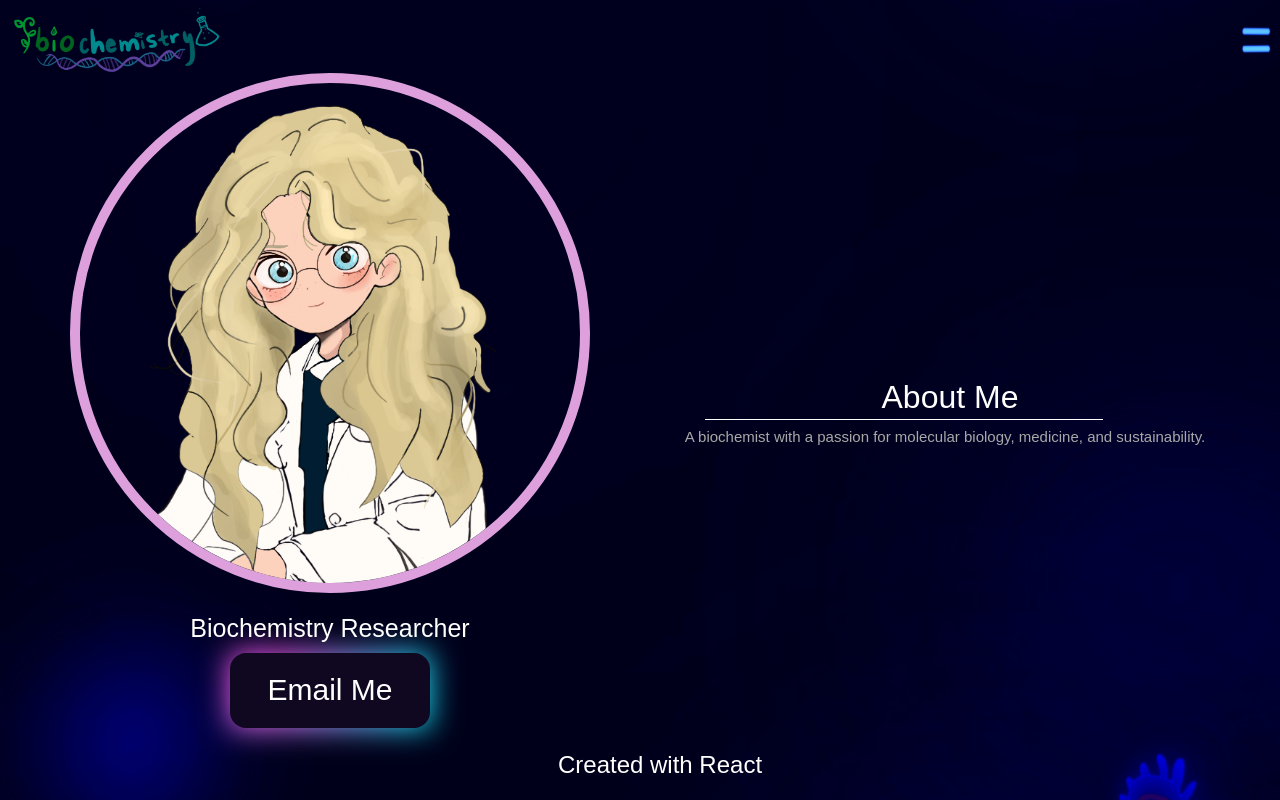
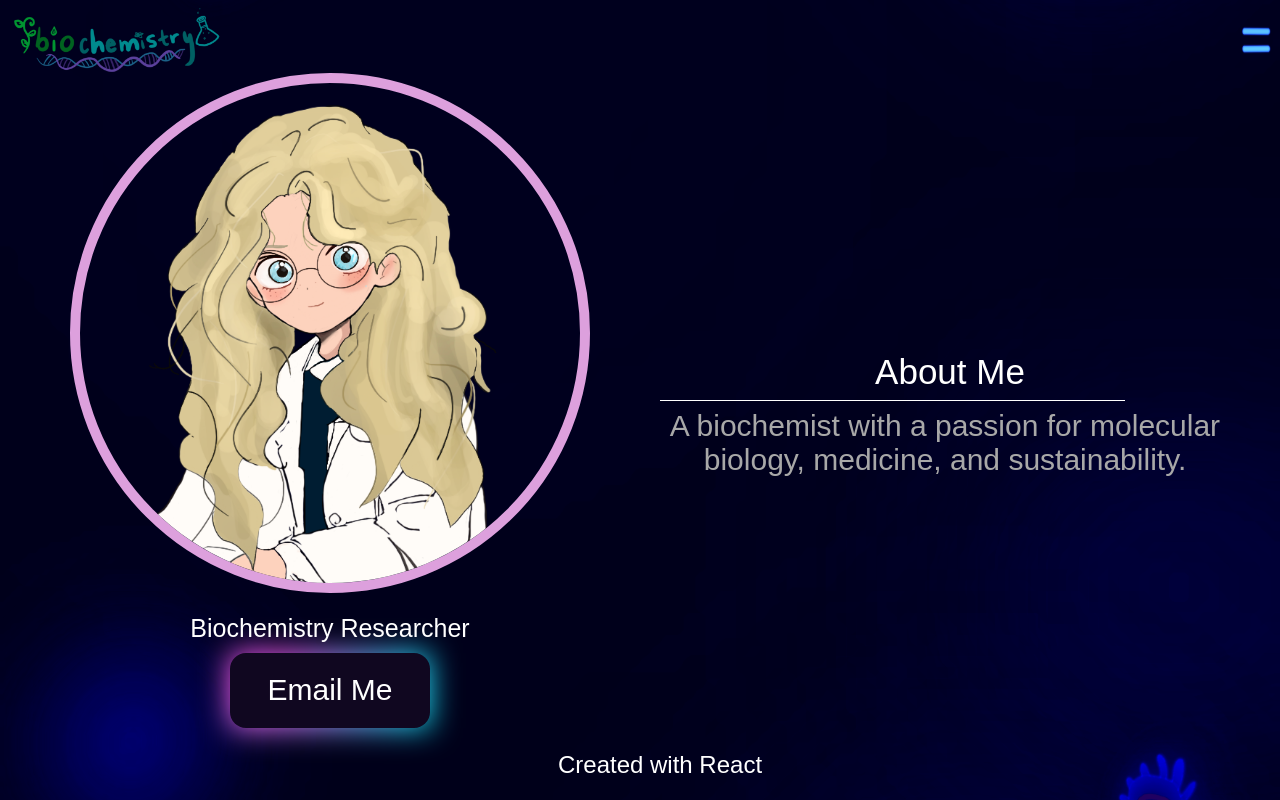
Before and after one commit to miadodgson/Portfolio-ReactJS, a React (Create React App) app: page / in a window 1280 px wide. Built offline with nearby package versions, Linux system fonts and the light colour scheme.

Commit message:
Update AboutMe styles; increase font sizes and line height for better readability

```diff
--- a/src/Routes/AboutMe/AboutMe.css
+++ b/src/Routes/AboutMe/AboutMe.css
@@ -1,5 +1,5 @@
 .about-me {
-	font-size:25%px;
+	font-size:35px;
 	color:white;
 	font-family: sans-serif;
 	font-weight: 100;
@@ -9,7 +9,7 @@
 	padding-top: 20px;
 	margin-left: 10px;
 	margin-right: 10px;
-	line-height:1px;
+	line-height:10px;
 }
 
 @media (max-width: 768px) {
@@ -21,7 +21,7 @@
 .h2 {
 	text-align: center;
 	color:#A8A8A8;
-	font-size: 15px;
+	font-size: 30px;
 	position:relative;
 	margin:0px;
 	font-family: sans-serif;
```
